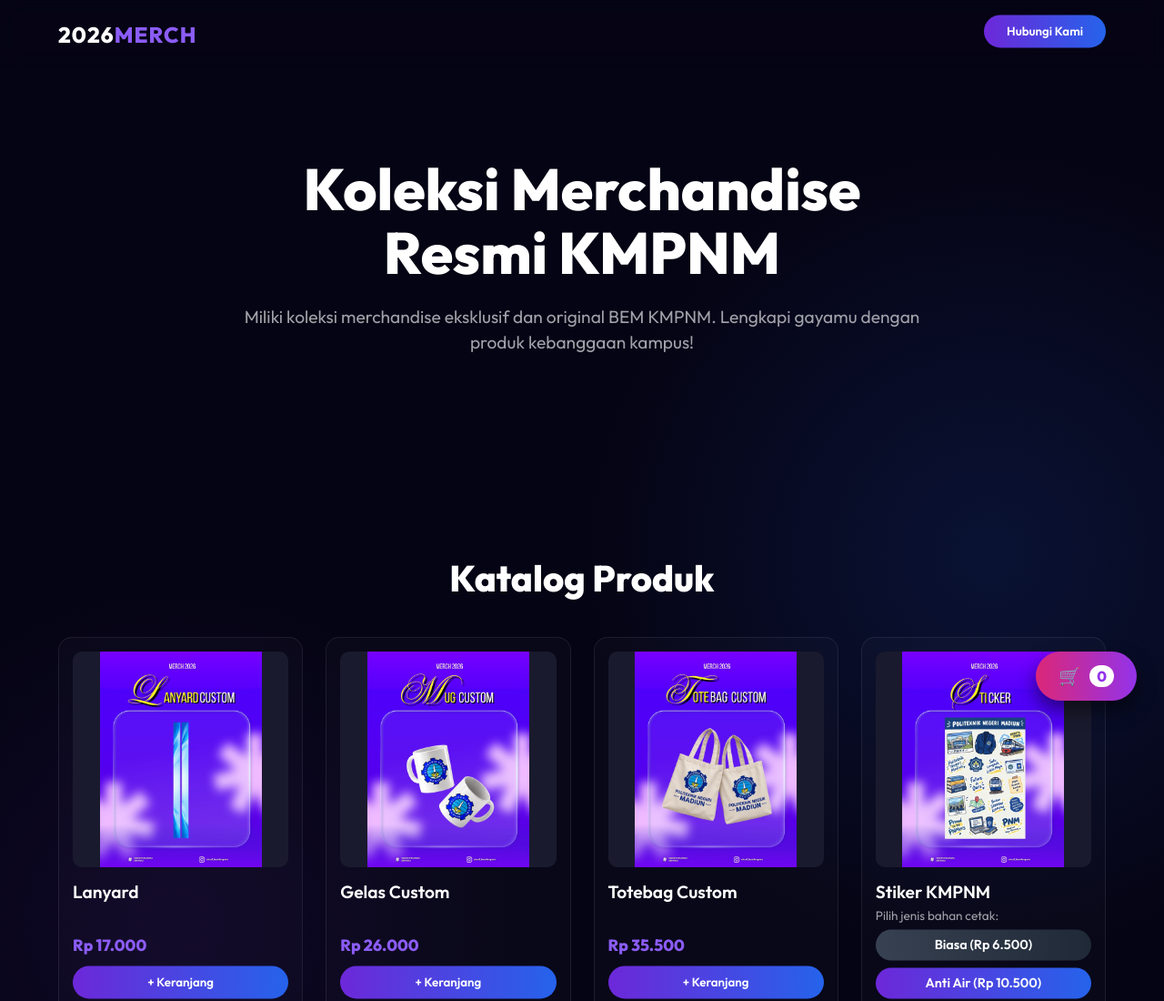
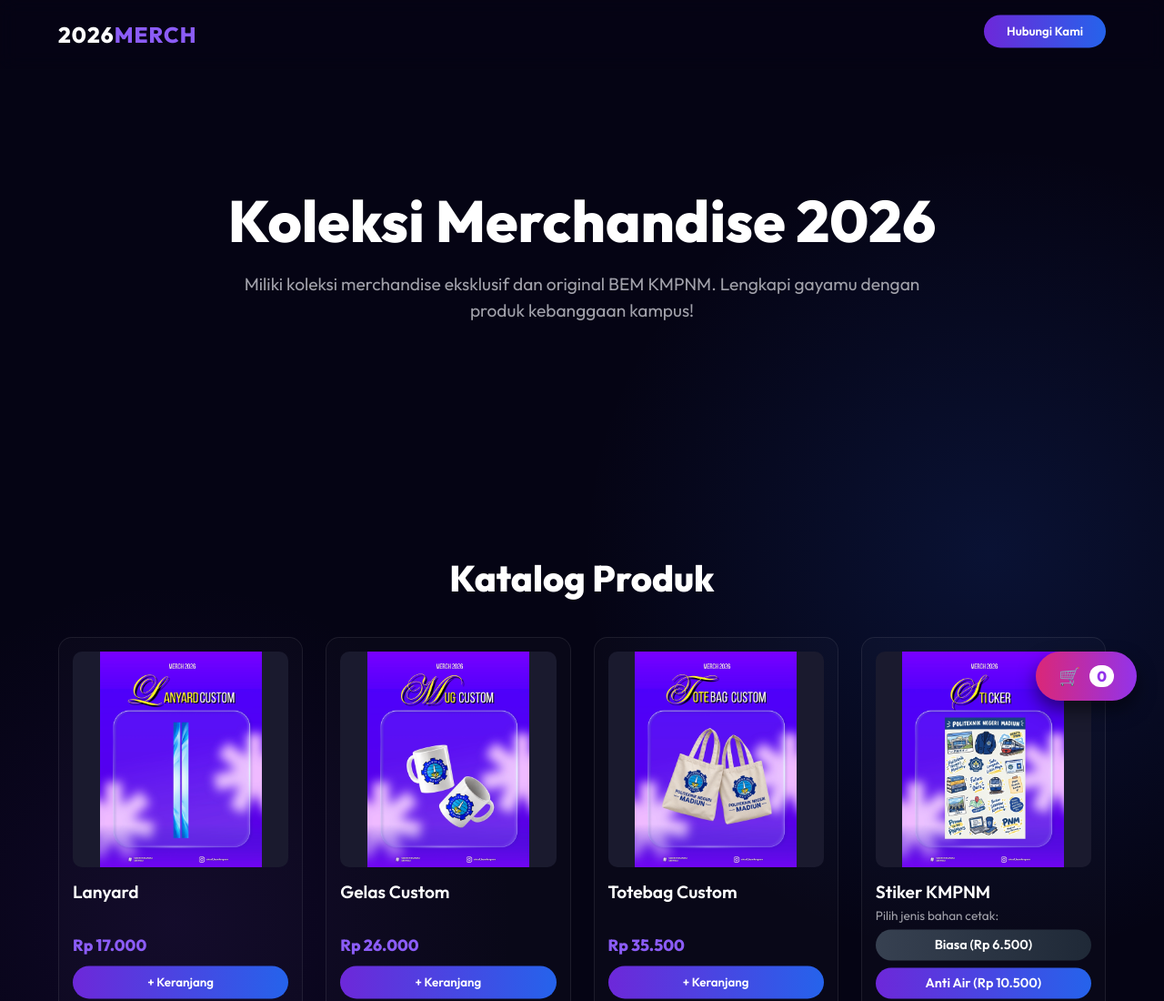
Before and after one commit to ekrafbemkmpnm-del/Merchekrafbemkmpnm26, a website: page index.html in a window 1280 px wide. Shown: the top 1100 px of the page at 91% size. Drawn offline with nearby package versions, Linux system fonts and the light colour scheme.

Commit message:
Add files via upload

```diff
--- a/index.html
+++ b/index.html
@@ -98,7 +98,7 @@
 
     <section class="hero">
         <div class="hero-text gsap-hero">
-            <h1>Koleksi Merchandise Resmi KMPNM</h1>
+            <h1>Koleksi Merchandise 2026</h1>
             <!-- Teks jualan yang baru -->
             <p>Miliki koleksi merchandise eksklusif dan original BEM KMPNM. Lengkapi gayamu dengan produk kebanggaan kampus!</p>
             <button class="btn-primary" onclick="document.querySelector('.popular').scrollIntoView({behavior: 'smooth'})">Mulai Belanja</button>
```
